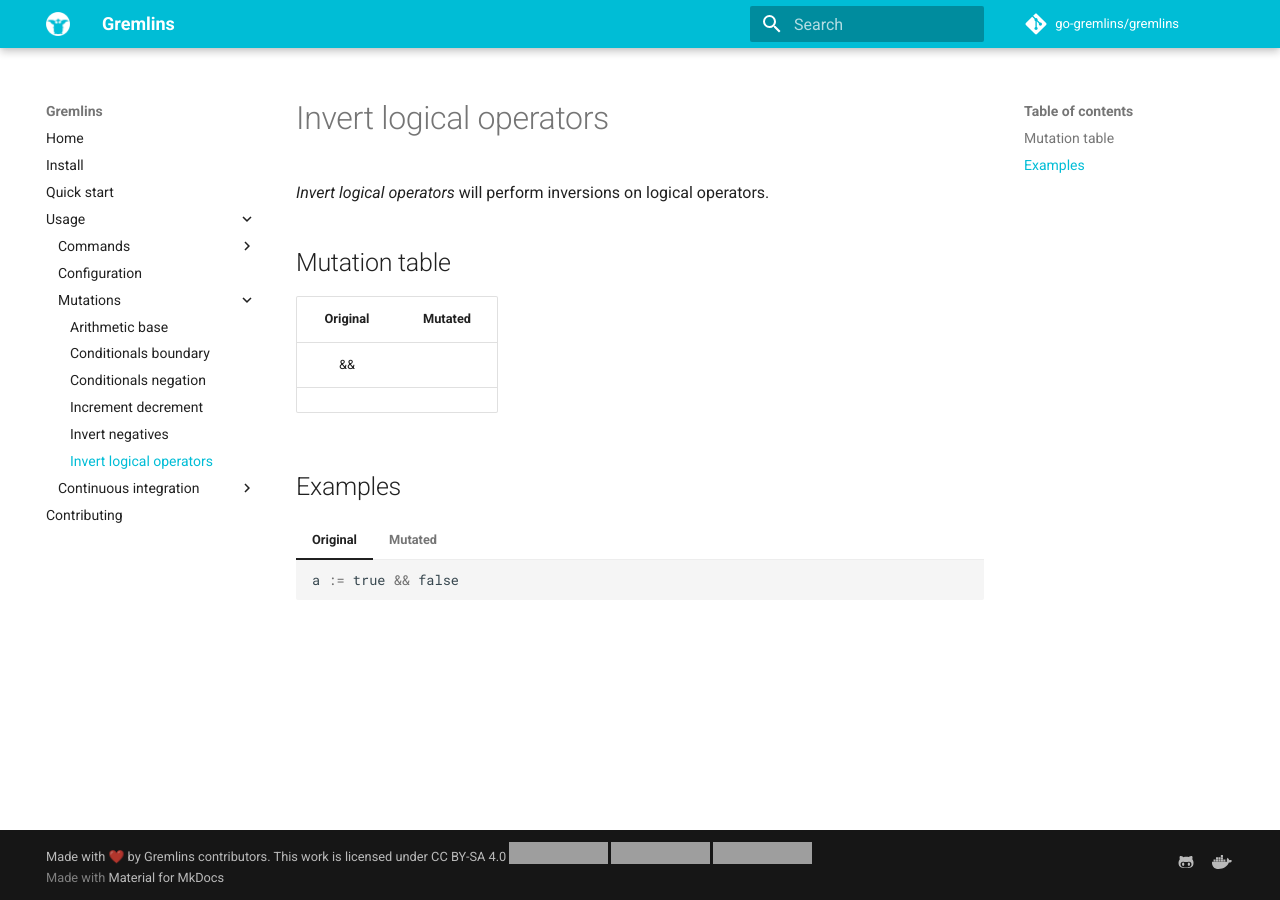
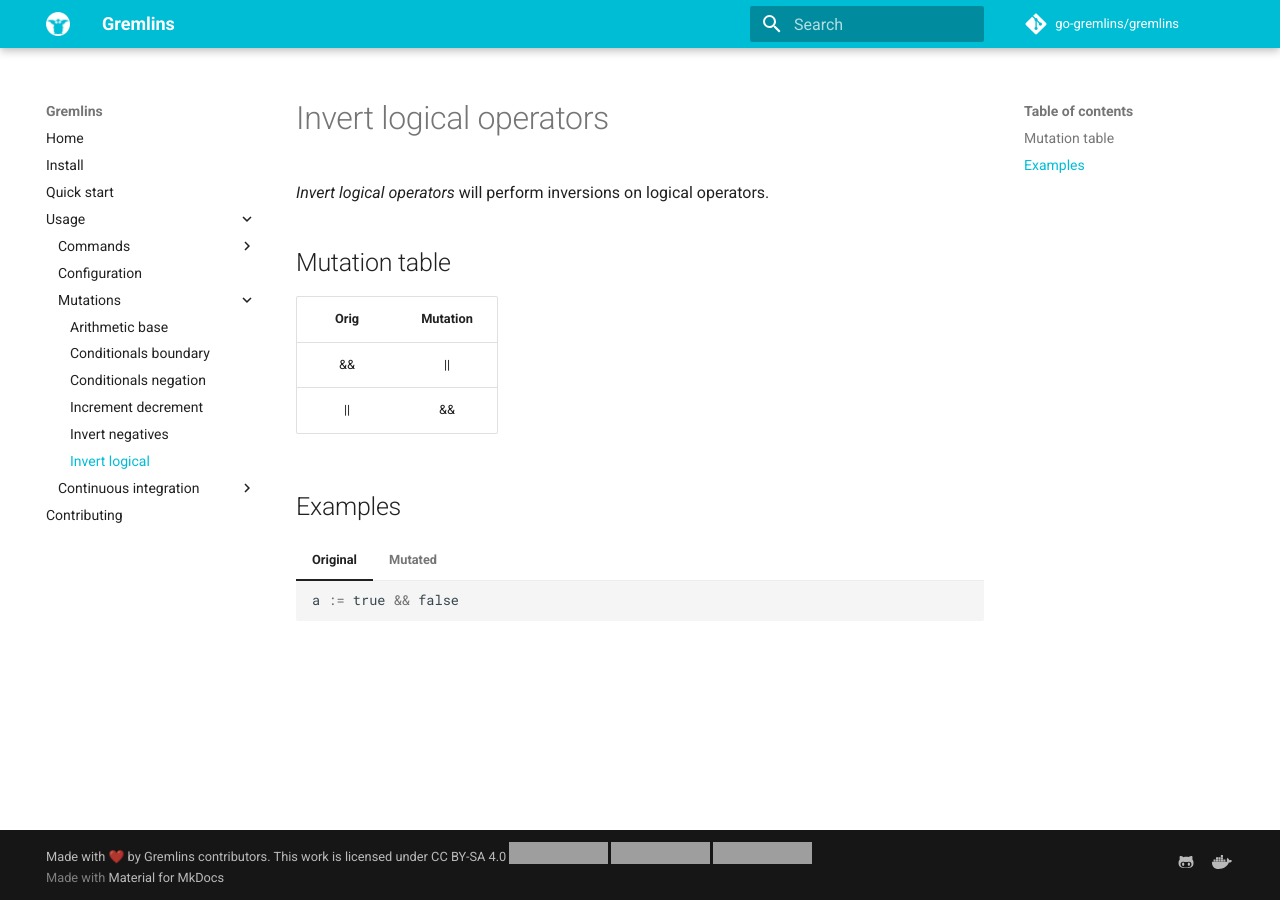
Before and after one commit to go-gremlins/gremlins, an MkDocs documentation site: the page built from docs/docs/usage/mutations/invert_logical.md, in a window 1280 px wide. Built offline with MkDocs 1.6.1 and Material for MkDocs 9.7.7, drawn with Linux system fonts in a browser that asks for light colours; comment, search, counter and statistics services are not loaded; the version menu is left out; grey boxes are pictures that could not be loaded.

Commit message:
docs: fix escapings (#148)

```diff
--- a/docs/docs/usage/mutations/invert_logical.md
+++ b/docs/docs/usage/mutations/invert_logical.md
@@ -1,5 +1,5 @@
 ---
-title: Invert logical operators
+title: Invert logical
 ---
 
 # Invert logical operators
@@ -8,10 +8,15 @@ _Invert logical operators_ will perform inversions on logical operators.
 
 ## Mutation table
 
-|  Original  |  Mutated  |
-|:----------:|:---------:|
-|    &&      |    ||     |
-|    ||      |    &&     |
+[//]: # (@formatter:off)
+
+| Orig | Mutation |
+|:----:|:--------:|
+| &&   | \|\|     |
+| \|\| | &&       |
+
+
+[//]: # (@formatter:on)
 
 ## Examples
 
```
Also changed, not shown: docs/docs/usage/mutations/conditionals_negation.md (+8 -8 lines).
